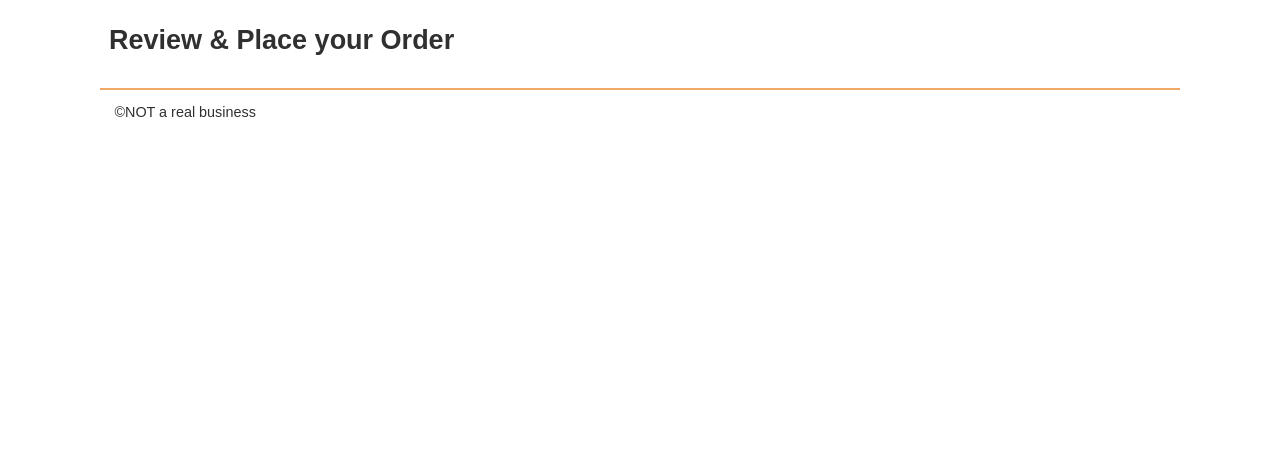
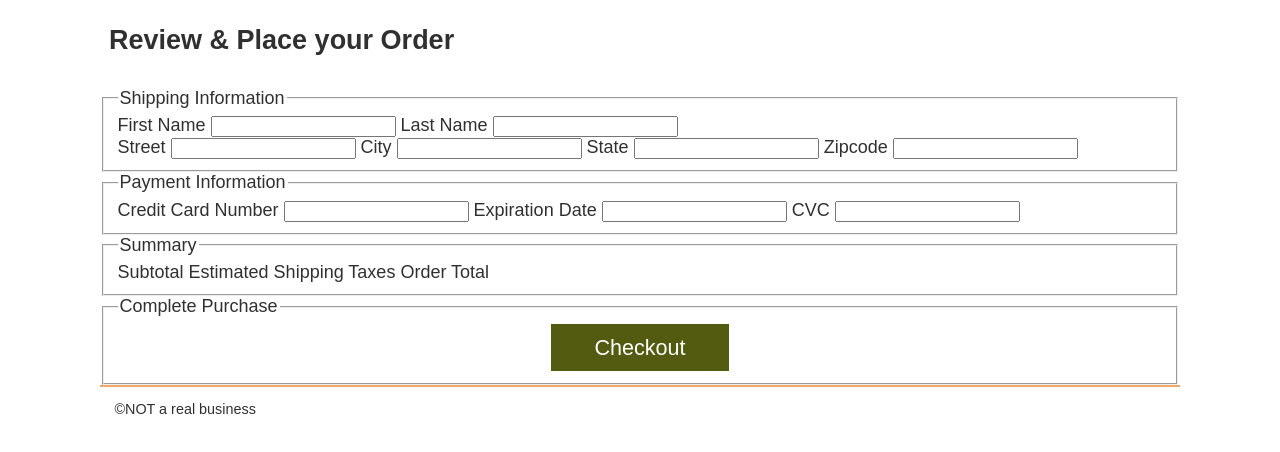
Before and after one commit to GGrados/WDD-330, a website: page src/checkout/index.html in a window 1280 px wide. Shown: the part 128-580 px from the top of the page. Drawn offline with Linux system fonts and the light colour scheme; files that its build step writes are made by us from their sources; files whose address does not match are found by name.

Commit message:
checkout page beginning

```diff
--- a/src/checkout/index.html
+++ b/src/checkout/index.html
@@ -60,6 +60,49 @@
       <section class="products">
         <h2>Review & Place your Order</h2>
       </section>
+      <section class="checkout">
+      <form name="chackout-form">
+        <fieldset>
+          <legend>Shipping Information</legend>
+          <div class="checkout-name">
+            <label for="fname">First Name</label>
+            <input name="fname" required/>
+            <label for="lname">Last Name</label>
+            <input name="lname" required/>
+          </div>
+          <div class="checkout-address">
+            <label for="street">Street</label>
+            <input name="street" required/>
+            <label for="city">City</label>
+            <input name="city" required/>
+            <label for="state">State</label>
+            <input name="state" required/>
+            <label for="zipcode">Zipcode</label>
+            <input name="zipcode" required/>
+          </div>
+        </fieldset>
+        <fieldset>
+          <legend>Payment Information</legend>
+          <label for="creditnumber">Credit Card Number</label>
+          <input name="creditnumber" required/>
+          <label for="expdate">Expiration Date</label>
+          <input name="expdate" required/>
+          <label for="cvc">CVC</label>
+          <input name="cvc"/>
+        </fieldset>
+        <fieldset>
+          <legend>Summary</legend>
+          <label for="subtotal">Subtotal</label>
+          <label for="shipping">Estimated Shipping</label>
+          <label for="tax">Taxes</label>
+          <label for="total">Order Total</label>
+        </fieldset>
+        <fieldset>
+          <legend>Complete Purchase</legend>
+          <button id="submit" type="submit">Checkout</button>
+        </fieldset>
+      </form>
+      </section>
     </main>
 
     <footer>&copy;NOT a real business</footer>
--- a/src/js/ProductData.mjs
+++ b/src/js/ProductData.mjs
@@ -6,7 +6,7 @@ function convertToJson(res) {
   }
 }
 const baseURL =
-  import.meta.env.VITE_SERVER_URL ?? "https://wdd330-backend.onrender.com/checkout";
+  import.meta.env.VITE_SERVER_URL ?? "https://wdd330-backend.onrender.com";
 export default class ProductData {
   async getData(category) {
     const response = await fetch(baseURL + `products/search/${category}`);
```
Also changed, not shown: src/cart/index.html (+2 -0 lines).
